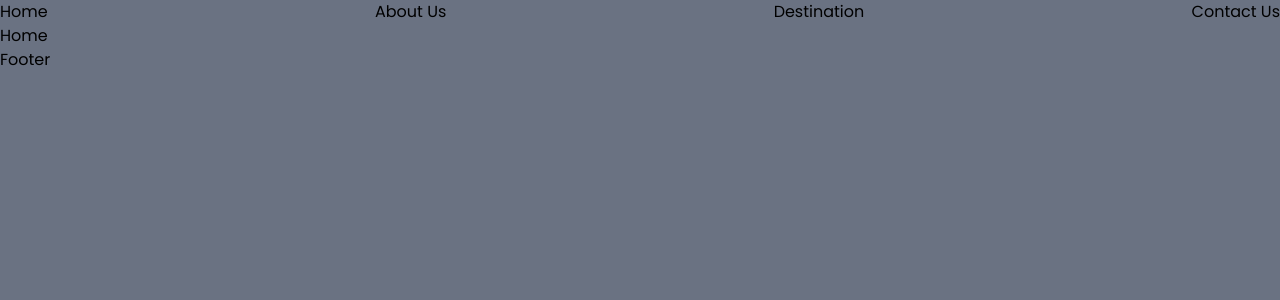
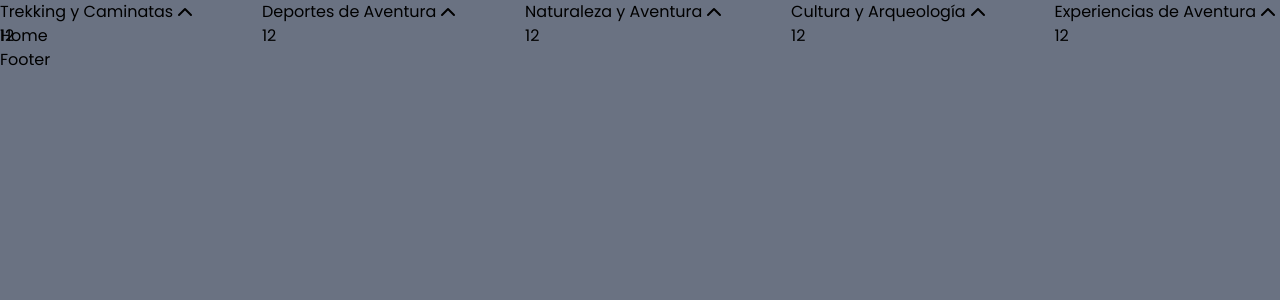
Before and after one commit to Cyan512/horizonte-exploor, a React (Vite) app: page / in a window 1280 px wide. Shown: the top 300 px of the page. Built offline with nearby package versions, Linux system fonts and the light colour scheme; a web font is replaced by a local one.

Commit message:
upd: package react icons

```diff
--- a/package.json
+++ b/package.json
@@ -16,6 +16,7 @@
     "lucide-react": "^0.548.0",
     "react": "^19.1.1",
     "react-dom": "^19.1.1",
+    "react-icons": "^5.5.0",
     "react-router-dom": "^7.9.4",
     "tailwind-merge": "^3.3.1",
     "tailwindcss": "^4.1.16"
--- a/src/data/Navigation.js
+++ b/src/data/Navigation.js
@@ -22,5 +22,28 @@ export const NAV_LINKS_PAGE = [
 ];
 
 export const NAV_LINKS_CATEGORY = [
-
+    {
+        id: 1,
+        name: "Trekking y Caminatas",
+        to: "trekking-hiking"
+    },
+    {
+        id: 2,
+        name: "Deportes de Aventura",
+        to: "adventure-sports"
+    },
+    {
+        id: 3,
+        name: "Naturaleza y Aventura",
+        to: "nature-adventure"
+    },
+    {
+        id: 4,
+        name: "Cultura y Arqueología",
+        to: "culture-archaeology"
+    },{
+        id: 5,
+        name: "Experiencias de Aventura",
+        to: "adventure-experiences"
+    }
 ]
--- a/src/ui/organisms/header/Header.jsx
+++ b/src/ui/organisms/header/Header.jsx
@@ -1,17 +1,29 @@
-import { NAV_LINKS_PAGE } from "@data/Navigation";
+import { NAV_LINKS_PAGE, NAV_LINKS_CATEGORY } from "@data/Navigation";
 import { Link } from "react-router-dom";
+import { ChevronDown, } from "lucide-react";
+import { useDropdown } from "@hooks/useDropdown";
+import { cn } from "@utils/tailwind-utils";
 
 export default function Header() {
+  const { isOpen, toggle, close } = useDropdown();
   return (
     <header>
-      <div></div>
+      <div>
+
+      </div>
       <div>
         <div className="max-w-7xl mx-auto">
           <nav className="flex justify-between">
-            {NAV_LINKS_PAGE.map((link_page) => (
-              <Link key={link_page.id} to={link_page.to}>
-                {link_page.name}
-              </Link>
+            {NAV_LINKS_CATEGORY.map((link_category, index) => (
+              <div key={index} className="relative">
+                <button onClick={toggle} className="flex items-center">
+                  {link_category.name}
+                  <ChevronDown  className={cn("", isOpen ? "" : "rotate-180")} />
+                </button>
+                <div className={cn("absolute left-0" , isOpen ? "opacity-0": "opacity-100")}>
+                    12
+                </div>
+              </div>
             ))}
           </nav>
         </div>
```
Also changed, not shown: 1 other file (tests, documents, lock files or other folders).
